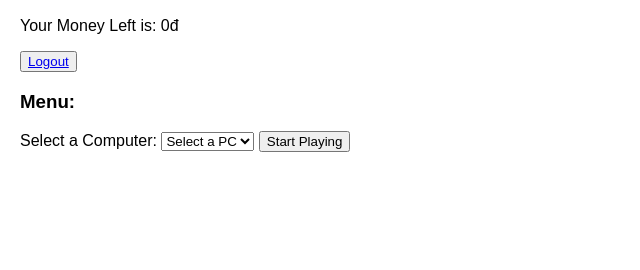
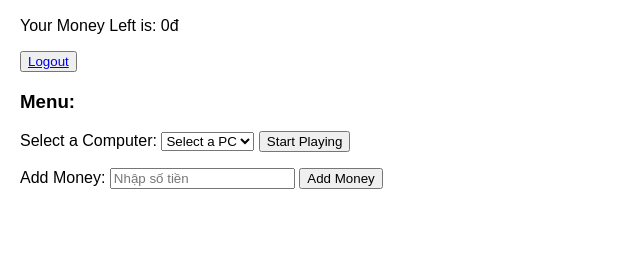
Before and after one commit to NguyennMinhh/net-cafe, a Django app: page /user/ in a window 1280 px wide. Shown: the part 219-489 px from the top of the page, without its empty margins (0-640 px from the left). Run offline with Django 5.2, Linux system fonts and the light colour scheme; the visitor is signed in with stand-in values (Sample User, id 1).

Commit message:
added add_money feature

```diff
--- a/User/forms.py
+++ b/User/forms.py
@@ -14,3 +14,12 @@ class SelectPCForm(forms.Form):
         queryset=ComputerList.objects.filter(is_active=False),
         empty_label="Select a PC"
     )
+
+class AddMoneyForm(forms.Form):
+    amount = forms.DecimalField(
+        max_digits=10,
+        decimal_places=2,
+        min_value=0,
+        label="Số tiền muốn nạp (đ)",
+        widget=forms.NumberInput(attrs={'placeholder': 'Nhập số tiền'})
+    )
--- a/User/templates/user/index.html
+++ b/User/templates/user/index.html
@@ -23,4 +23,10 @@
     {{ SelectPCForm.pc }}
   <button type="submit" name="start_session">Start Playing</button>
 </form>
+
+<form method="post" action="{% url 'user:add_money' %}">
+  {% csrf_token %}
+    <label>Add Money:</label>
+    {{ AddMoneyForm.amount }}
+  <button type="submit" name="add_money">Add Money</button>
 {% endblock %}
--- a/User/urls.py
+++ b/User/urls.py
@@ -8,4 +8,5 @@ urlpatterns = [
     path('logout/', views.logout_view, name='logout'),
     path('session/', views.session_view, name='session'),
     path('register/', views.register_view, name='register'),
+    path('add_money/', views.add_money, name='add_money'),
 ]
--- a/User/views.py
+++ b/User/views.py
@@ -14,7 +14,20 @@ def index(request):
         "user": request.user,
         "menu": Menu.objects.all(),
         "SelectPCForm": SelectPCForm(),
+        "AddMoneyForm": AddMoneyForm(),
     })
+
+def add_money(request):
+    if not request.user.is_authenticated:
+        return redirect('user:login')
+    if request.method == 'POST':
+        form = AddMoneyForm(request.POST)
+        if form.is_valid():
+            money_to_add = form.cleaned_data.get('amount', '0')
+            request.user.money_left += Decimal(money_to_add)
+            request.user.save()
+            return redirect('user:index')
+    return redirect('user:index')
 
 def login_view(request):
     if request.method == 'POST':
```
Also changed, not shown: Staff/forms.py (line endings or trailing spaces).
